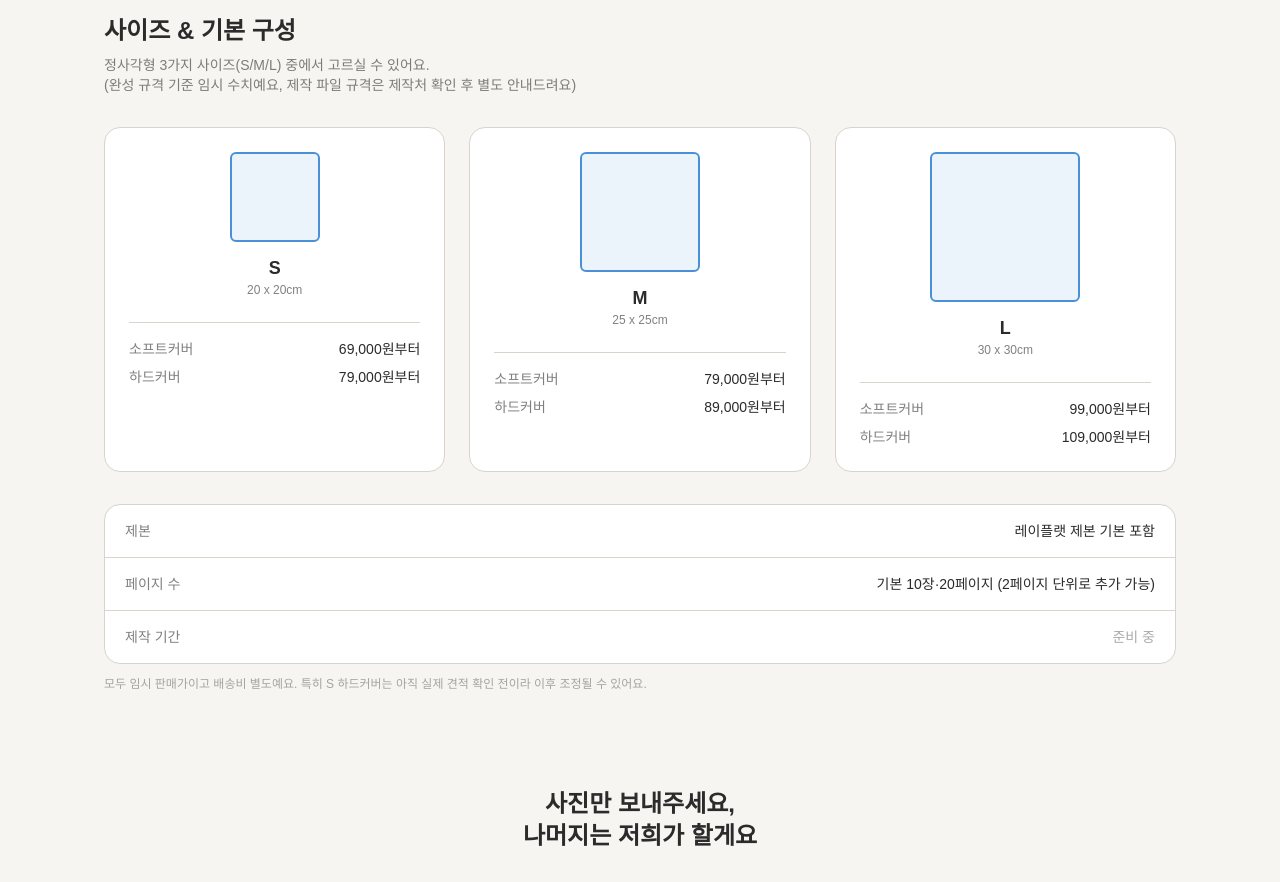
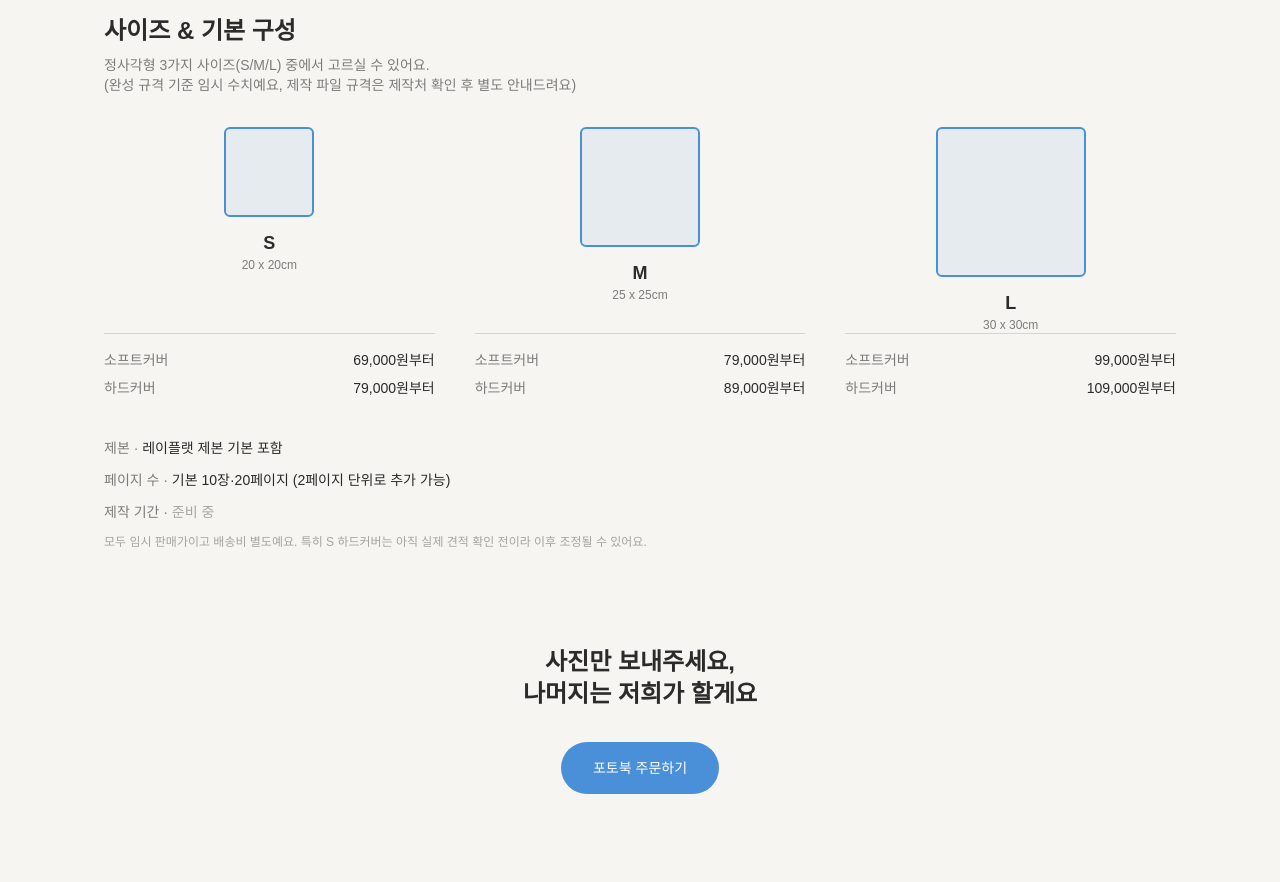
Before and after one commit to hyemani/keepic, a Next.js app: page /photobook in a window 1280 px wide. Shown: the part 2500-3382 px from the top of the page. Built offline with nearby package versions, Linux system fonts and the light colour scheme; a web font is replaced by a local one.

Commit message:
사이즈 & 기본 구성 섹션 정리: 카드 테두리 제거·가격 하단 정렬, 제본/페이지수/제작기간 표를 좌측정렬 텍스트로 변경

```diff
--- a/app/photobook/page.tsx
+++ b/app/photobook/page.tsx
@@ -112,12 +112,9 @@ export default function PhotobookPage() {
           (완성 규격 기준 임시 수치예요, 제작 파일 규격은 제작처 확인 후 별도 안내드려요)
         </p>
 
-        <div className="mt-8 grid grid-cols-1 gap-4 sm:grid-cols-3 sm:gap-6">
+        <div className="mt-8 grid grid-cols-1 gap-8 sm:grid-cols-3 sm:gap-10">
           {sizes.map((size) => (
-            <div
-              key={size.label}
-              className="rounded-2xl border border-[var(--color-hairline)] bg-white p-6"
-            >
+            <div key={size.label} className="flex h-full flex-col">
               <div className="flex items-center gap-4 sm:flex-col sm:gap-3">
                 <div
                   style={{ width: size.px, height: size.px }}
@@ -128,7 +125,7 @@ export default function PhotobookPage() {
                   <p className="text-xs text-[var(--color-charcoal)]/60">{size.detail}</p>
                 </div>
               </div>
-              <div className="mt-5 flex flex-col gap-2 border-t border-[var(--color-hairline)] pt-4 text-sm sm:mt-6">
+              <div className="mt-5 flex flex-col gap-2 border-t border-[var(--color-hairline)] pt-4 text-sm sm:mt-auto">
                 <div className="flex items-center justify-between">
                   <p className="text-[var(--color-charcoal)]/60">소프트커버</p>
                   <p className="font-medium">{size.softPrice.toLocaleString()}원부터</p>
@@ -142,30 +139,19 @@ export default function PhotobookPage() {
           ))}
         </div>
 
-        <div className="mt-8 overflow-hidden rounded-2xl border border-[var(--color-hairline)] bg-white">
-          {[
-            { label: "제본", value: "레이플랫 제본 기본 포함" },
-            { label: "페이지 수", value: "기본 10장·20페이지 (2페이지 단위로 추가 가능)" },
-            { label: "제작 기간", value: "준비 중" },
-          ].map((row, i) => (
-            <div
-              key={row.label}
-              className={`flex flex-col gap-1 px-5 py-4 text-sm sm:flex-row sm:items-center sm:justify-between sm:gap-4 ${
-                i !== 0 ? "border-t border-[var(--color-hairline)]" : ""
-              }`}
-            >
-              <p className="shrink-0 whitespace-nowrap text-[var(--color-charcoal)]/60">{row.label}</p>
-              <p
-                className={
-                  row.value === "준비 중"
-                    ? "text-[var(--color-charcoal)]/40"
-                    : "break-keep font-medium sm:text-right"
-                }
-              >
-                {row.value}
-              </p>
-            </div>
-          ))}
+        <div className="mt-10 flex flex-col gap-3 text-sm">
+          <p>
+            <span className="text-[var(--color-charcoal)]/60">제본 · </span>
+            <span className="font-medium">레이플랫 제본 기본 포함</span>
+          </p>
+          <p>
+            <span className="text-[var(--color-charcoal)]/60">페이지 수 · </span>
+            <span className="font-medium">기본 10장·20페이지 (2페이지 단위로 추가 가능)</span>
+          </p>
+          <p>
+            <span className="text-[var(--color-charcoal)]/60">제작 기간 · </span>
+            <span className="text-[var(--color-charcoal)]/40">준비 중</span>
+          </p>
         </div>
         <p className="mt-3 break-keep text-xs text-[var(--color-charcoal)]/40">
           모두 임시 판매가이고 배송비 별도예요. 특히 S 하드커버는 아직 실제 견적 확인 전이라
```
